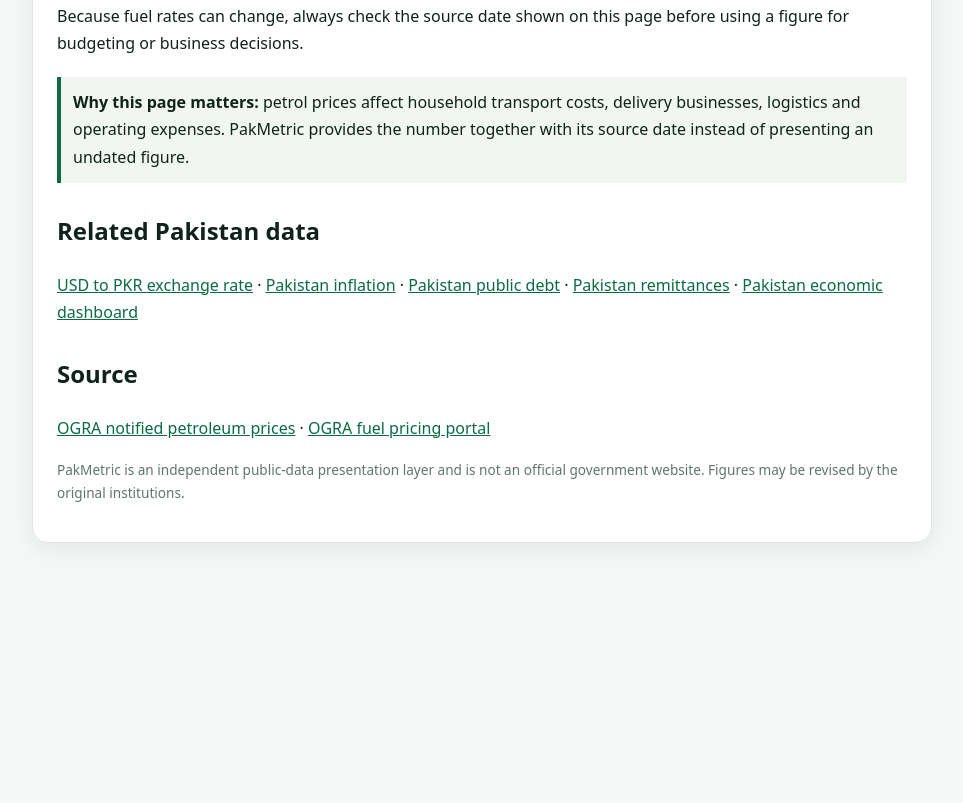
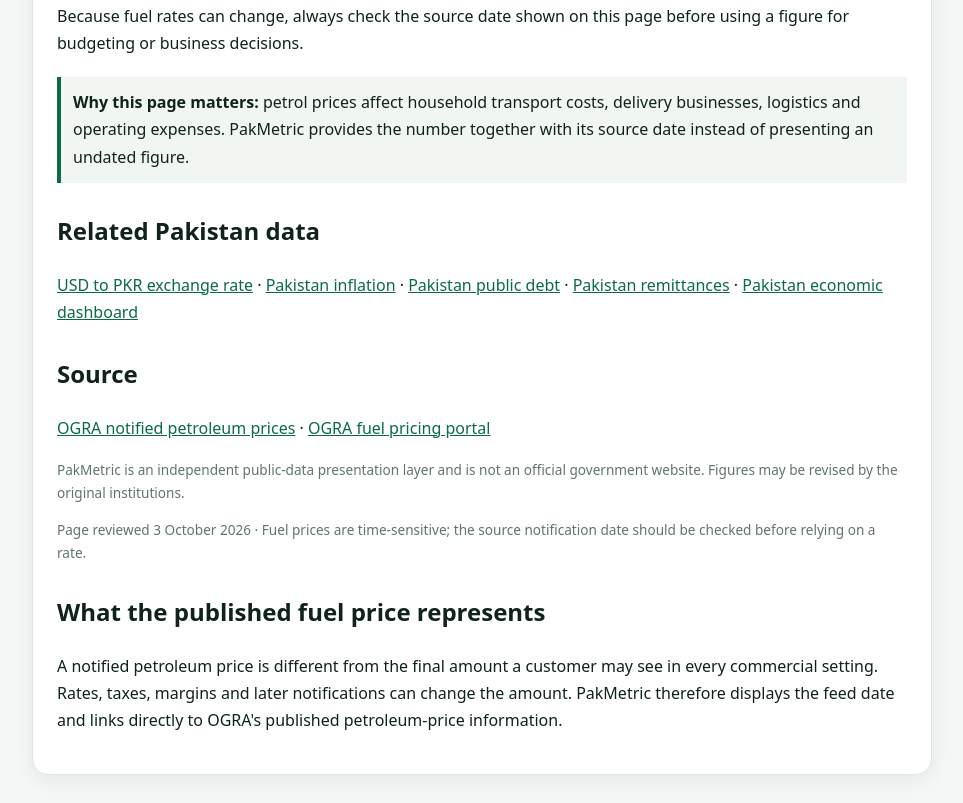
Before and after one commit to syedtahirmehboob0-glitch/dashboard_pak, a website: page pakistan-petrol-price.html in a window 1280 px wide. Shown: the part 560-1363 px from the top of the page, without its empty margins (158-1121 px from the left). Before the commit the page ends 1131 px from the top, so only its background shows below. Drawn offline with Linux system fonts and the light colour scheme; no server answers.

Commit message:
Improve search content and trust signals

```diff
--- a/pakistan-petrol-price.html
+++ b/pakistan-petrol-price.html
@@ -32,7 +32,7 @@ a{color:#0b6b45}h1{font-size:2rem;line-height:1.25}h2{margin-top:28px}.grid{disp
 <h2>Source</h2>
 <p><a href="https://www.ogra.org.pk/index.php/notified-petroleum-prices" target="_blank" rel="noopener">OGRA notified petroleum prices</a> · <a href="https://price.ogra.org.pk/" target="_blank" rel="noopener">OGRA fuel pricing portal</a></p>
 <p class="mut">PakMetric is an independent public-data presentation layer and is not an official government website. Figures may be revised by the original institutions.</p>
-</main>
+<p class="mut">Page reviewed 3 October 2026 · Fuel prices are time-sensitive; the source notification date should be checked before relying on a rate.</p><h2>What the published fuel price represents</h2><p>A notified petroleum price is different from the final amount a customer may see in every commercial setting. Rates, taxes, margins and later notifications can change the amount. PakMetric therefore displays the feed date and links directly to OGRA's published petroleum-price information.</p></main>
 <script>
 async function loadFuel(){
  try{
```
